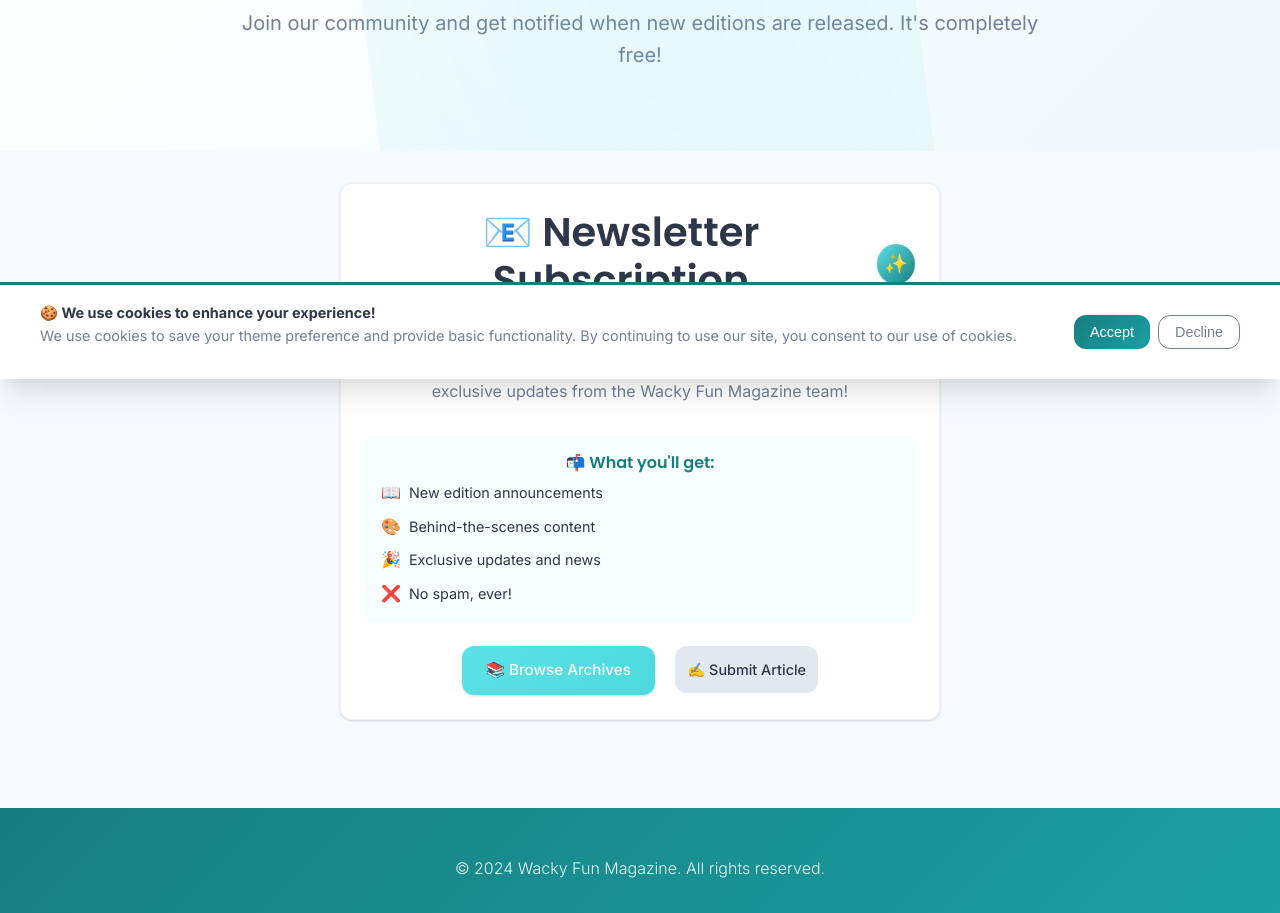
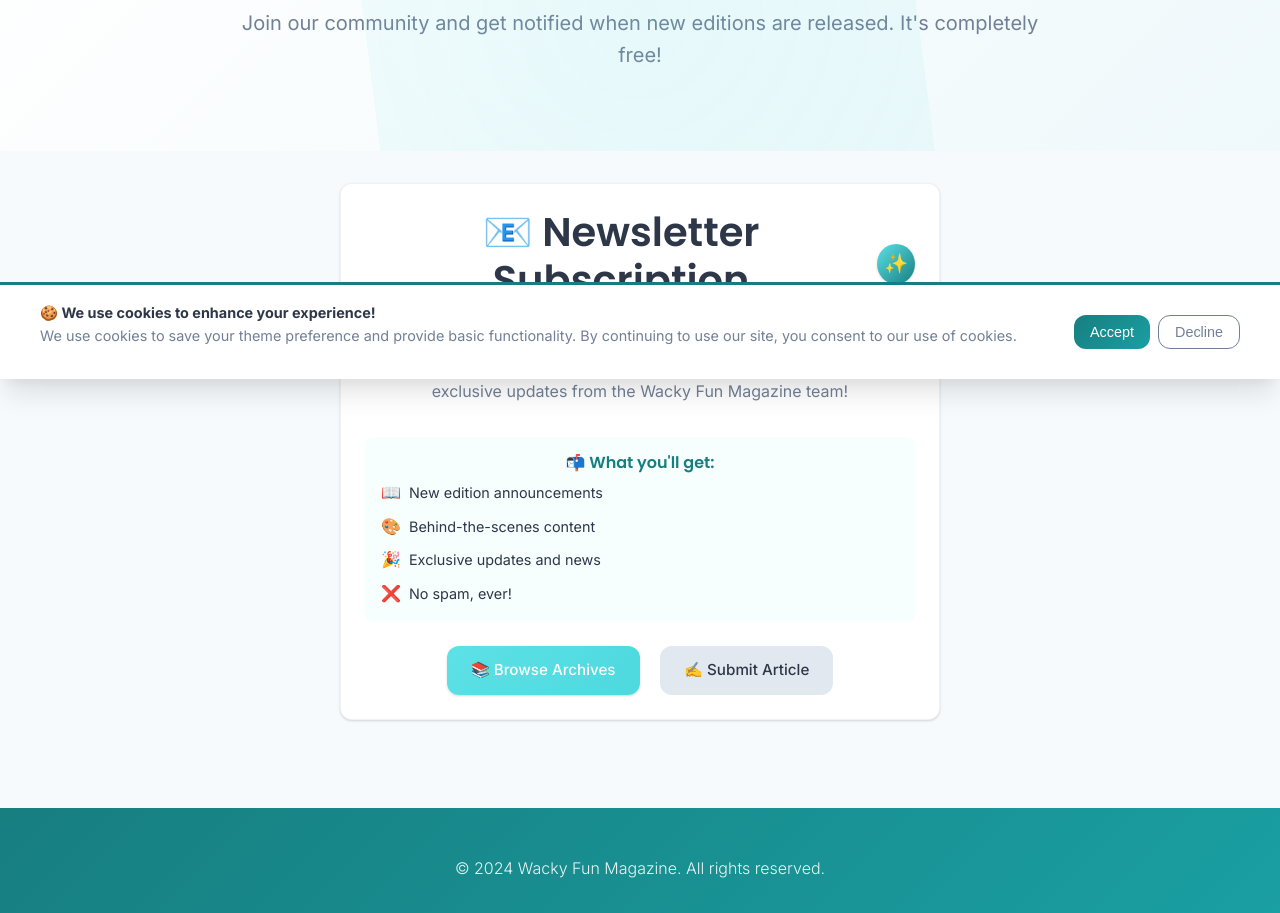
Before and after one commit to land-o1234/wackyfunmagazine.com, a Jekyll site: the page built from subscribe.html, in a window 1280 px wide. Shown: the part 521-1434 px from the top of the page. Built offline with Jekyll 4.4.1, drawn with Linux system fonts in a browser that asks for light colours.

Commit message:
edit button styles for consistency

```diff
--- a/submit.html
+++ b/submit.html
@@ -52,7 +52,7 @@
         <p style="color: var(--text-light); margin-bottom: 1rem;">Have questions? Feel free to reach out to us!</p>
         <div>
           <a href="/archives/" class="btn btn-secondary" style="margin-right: 1rem;">📚 View Past Issues</a>
-          <a href="/subscribe.html" class="btn" style="background: #e2e8f0; color: #2d3748; font-size: 0.9rem; padding: 0.75rem;">📧 Subscribe</a>
+          <a href="/subscribe.html" class="btn" style="background: #e2e8f0; color: #2d3748;">📧 Subscribe</a>
         </div>
       </div>
     </div>
--- a/subscribe.html
+++ b/subscribe.html
@@ -51,7 +51,7 @@
 
       <div style="margin-top: 1.5rem;">
         <a href="/archives/" class="btn btn-secondary" style="margin-right: 1rem;">📚 Browse Archives</a>
-        <a href="/submit.html" class="btn" style="background: #e2e8f0; color: #2d3748; font-size: 0.9rem; padding: 0.75rem;">✍️ Submit Article</a>
+        <a href="/submit.html" class="btn" style="background: #e2e8f0; color: #2d3748;">✍️ Submit Article</a>
       </div>
     </div>
 
```
